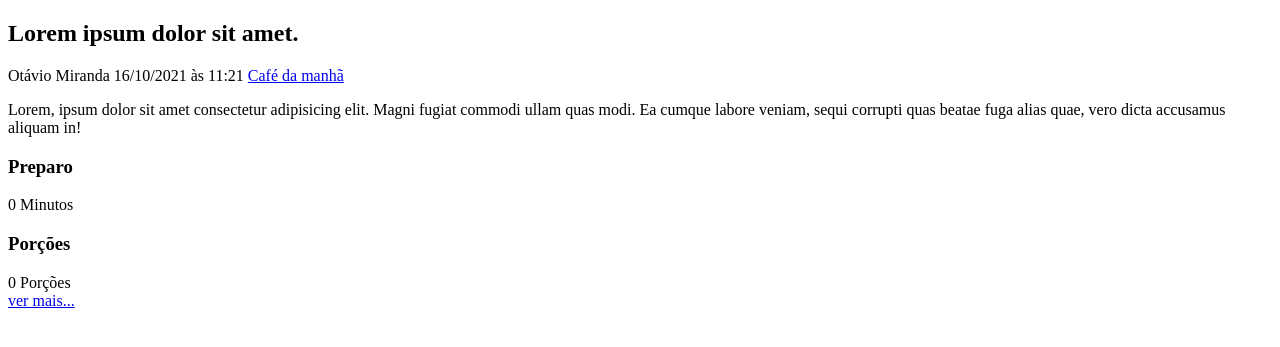
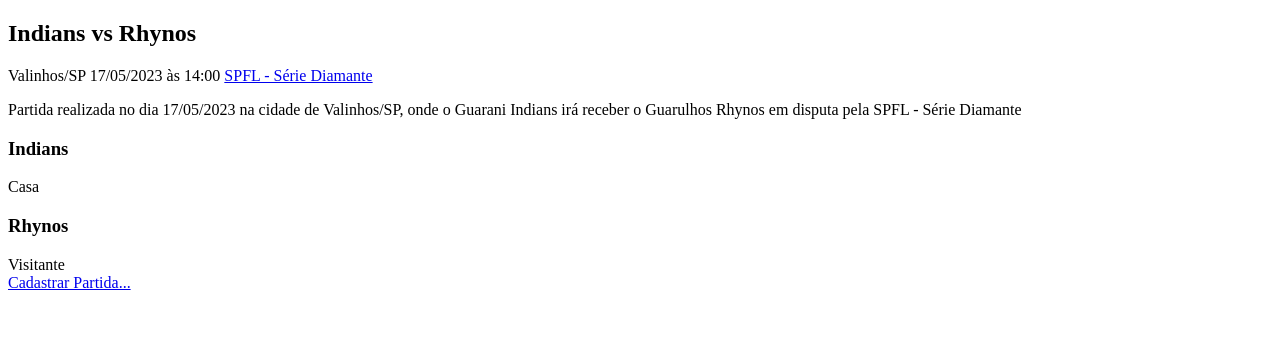
Before and after one commit to AlanWesely/TDown_FABR, a Django app: template app_tdown/templates/games/partials/games.html in a window 1280 px wide. Shown: the part 26-373 px from the top of the page. Run offline with Django 4.2, Linux system fonts and the light colour scheme; the template is opened without the code that fills it, so the values that code supplies are empty; some libraries are stand-ins or nearby versions.

Commit message:
CommitAjusteTCC1

```diff
--- a/app_tdown/templates/games/partials/footer.html
+++ b/app_tdown/templates/games/partials/footer.html
@@ -1,9 +1,9 @@
 <footer class="main-footer">
     <div class="developer">
-      <a href="https://www.otaviomiranda.com.br/" target="_blank" rel="noreferrer noopener">By Otávio Miranda</a>
+      <a href="https://www.otaviomiranda.com.br/" target="_blank" rel="noreferrer noopener">Alan Wesely</a>
     </div>
 
     <div class="powered">
-      <a href="https://www.djangoproject.com/" target="_blank" rel="noreferrer noopener">Powered by Django</a>
+      <a href="https://www.djangoproject.com/" target="_blank" rel="noreferrer noopener">TDown FABR - Site de levantamentos de jogadas Futebol Americano</a>
     </div>
   </footer>
--- a/app_tdown/templates/games/partials/games.html
+++ b/app_tdown/templates/games/partials/games.html
@@ -3,43 +3,41 @@
         <img src="https://via.placeholder.com/1280x720.png/269fe6" alt="Temporário">
     </div>
     <div class="recipe-title-container">
-        <h2 class="recipe-title">Lorem ipsum dolor sit amet.</h2>
+        <h2 class="recipe-title">Indians vs Rhynos</h2>
     </div>
 
     <div class="recipe-author">
         <span class="recipe-author-item">
             <i class="fas fa-user"></i>
-            Otávio Miranda
+            Valinhos/SP
         </span>
         <span class="recipe-author-item">
             <i class="fas fa-calendar-alt"></i>
-            16/10/2021 às 11:21
+            17/05/2023 às 14:00
         </span>
         <span class="recipe-author-item">
             <a href="/recipes/category/cafe-da-manha/">
                 <i class="fas fa-layer-group"></i>
-                <span>Café da manhã</span>
+                <span>SPFL - Série Diamante</span>
             </a>
         </span>
     </div>
 
     <div class="recipe-content">
-        <p>Lorem, ipsum dolor sit amet consectetur adipisicing elit. Magni fugiat commodi ullam quas modi.
-            Ea cumque labore veniam, sequi corrupti quas beatae fuga alias quae, vero dicta accusamus
-            aliquam in!</p>
+        <p>Partida realizada no dia 17/05/2023 na cidade de Valinhos/SP, onde o Guarani Indians irá receber o Guarulhos Rhynos  em disputa pela SPFL - Série Diamante</p>
     </div>
 
     <div class="recipe-meta-container">
         <div class="recipe-meta recipe-preparation">
-            <h3 class="recipe-meta-title"><i class="fas fa-stopwatch"></i> Preparo</h3>
+            <h3 class="recipe-meta-title"><i class="fas fa-stopwatch"></i>Indians</h3>
             <div class="recipe-meta-text">
-                0 Minutos
+                Casa
             </div>
         </div>
         <div class="recipe-meta recipe-servings">
-            <h3 class="recipe-meta-title"><i class="fas fa-pizza-slice"></i> Porções</h3>
+            <h3 class="recipe-meta-title"><i class="fas fa-pizza-slice"></i> Rhynos</h3>
             <div class="recipe-meta-text">
-                0 Porções
+                Visitante
             </div>
         </div>
     </div>
@@ -47,7 +45,7 @@
     <footer class="recipe-footer">
         <a class="recipe-read-more button button-dark button-full-width" href="/recipes/3/">
             <i class="fas fa-eye"></i>
-            <span>ver mais...</span>
+            <span>Cadastrar Partida...</span>
         </a>
     </footer>
 
--- a/app_tdown/templates/games/partials/header.html
+++ b/app_tdown/templates/games/partials/header.html
@@ -2,8 +2,9 @@
     <div class="main-header container">
         <h1>
             <a class="main-logo" href="/">
-                <i class="fas fa-utensils main-logo-icon"></i>
-                <span class="main-logo-text">Recipes</span>
+                <i class="fas fa-football-ball"></i>
+                <span class="main-logo-text">&nbsp TDOWN - FA BR&nbsp</span>
+                <i class="fas fa-football-ball fa-rotate-90"></i>
             </a>
         </h1>
     </div>
```
